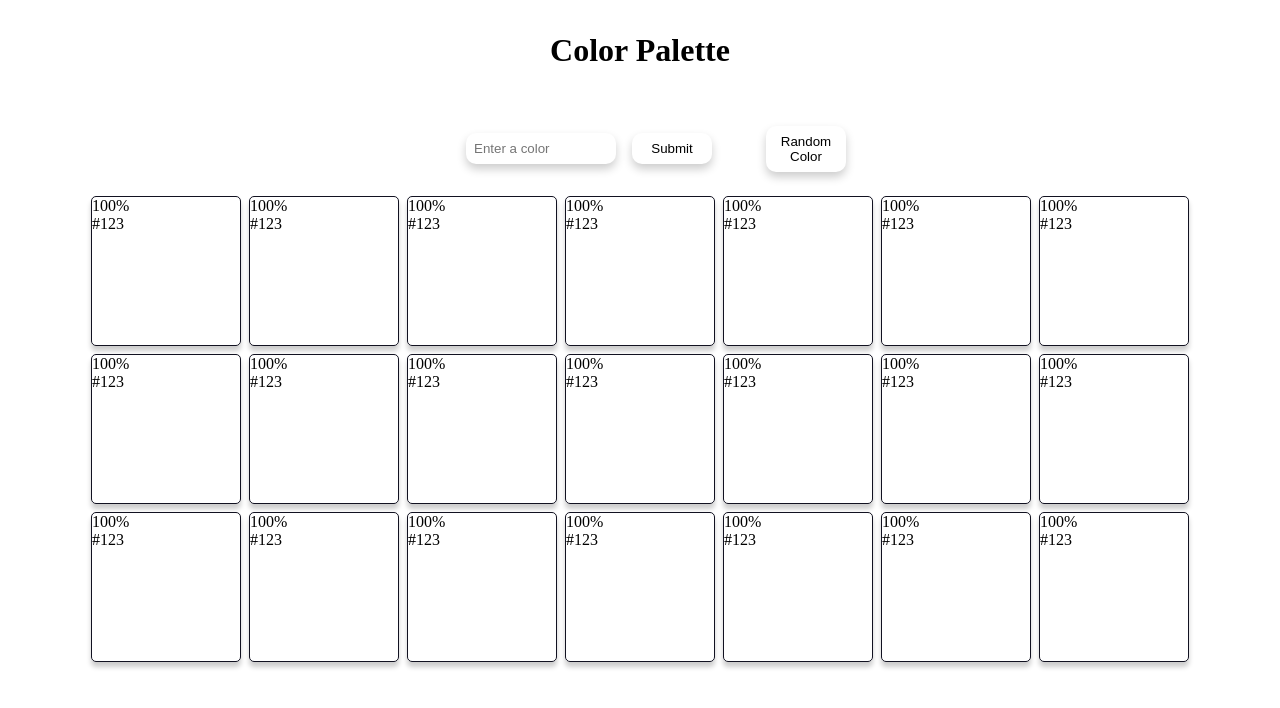
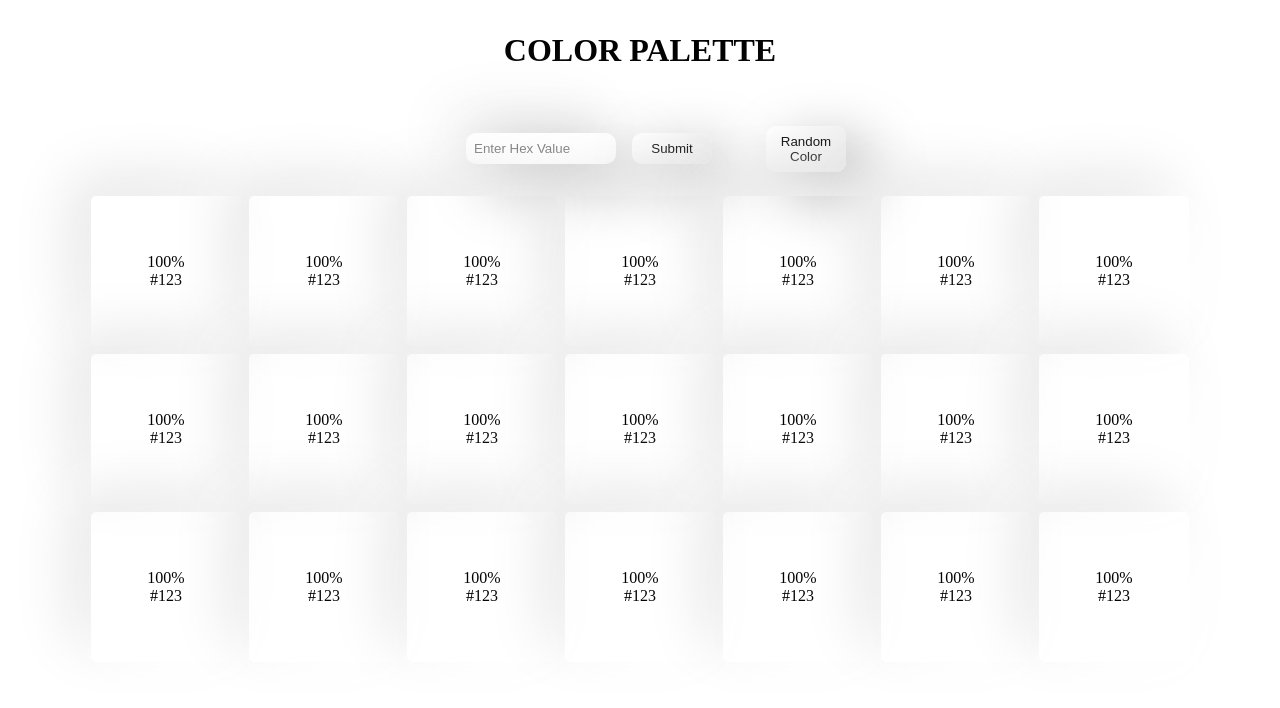
Before and after one commit to codingkapur/color-palette, a React (Create React App) app: page / in a window 1280 px wide. Shown: the top 708 px of the page. Built offline with nearby package versions, Linux system fonts and the light colour scheme.

Commit message:
enhance UI

```diff
--- a/src/App.js
+++ b/src/App.js
@@ -8,7 +8,7 @@ function App() {
         <form className="color__input--form">
           <input
             type="text"
-            placeholder="Enter a color"
+            placeholder="Enter Hex Value"
             className="color__input"
           />
           <button className="btn submit-btn">Submit</button>
--- a/src/index.css
+++ b/src/index.css
@@ -15,6 +15,7 @@ body {
 }
 .app__title {
   margin: 2rem 0;
+  text-transform: uppercase;
 }
 .color__selector--container {
   width: 95vw;
@@ -31,7 +32,9 @@ body {
   background-color: #fff;
   outline: none;
   border: none;
-  box-shadow: 0 5px 10px rgba(0, 0, 0, 0.2);
+  background: linear-gradient(145deg, #ffffff, #e6e6e6);
+  box-shadow: 20px 20px 60px #a1a1a1, -20px -20px 60px #ffffff;
+
 }
 .btn:hover {
   box-shadow: 0 7px 12px rgba(0, 0, 0, 0.2);
@@ -52,13 +55,12 @@ body {
   width: 150px;
   border: none;
   outline: none;
-  box-shadow: 0 5px 10px rgba(0, 0, 0, 0.2);
   border-radius: 10px;
   padding: 0 0.5rem;
+  box-shadow: 20px 20px 60px #a1a1a1, -20px -20px 60px #e6e6e6;
 }
 .color__input:focus {
   box-shadow: 0 2px 5px rgba(0, 0, 0, 0.2);
-
 }
 .colors__container {
   width: 95vw;
@@ -68,11 +70,14 @@ body {
   place-content: center;
 }
 .color__container {
-  border: 1px solid #121221;
+  display: flex;
+  flex-direction: column;
+  align-items: center;
+  justify-content: center;
   height: 150px;
   width: 150px;
   border-radius: 5px;
-  box-shadow: 0 5px 5px rgba(0, 0, 0, 0.2);
+  box-shadow: 20px 20px 60px #ffffff, -20px -20px 60px #e6e6e6;
 }
 .color__container:hover {
   box-shadow: 0 10px 12px rgba(0, 0, 0, 0.2);
```
